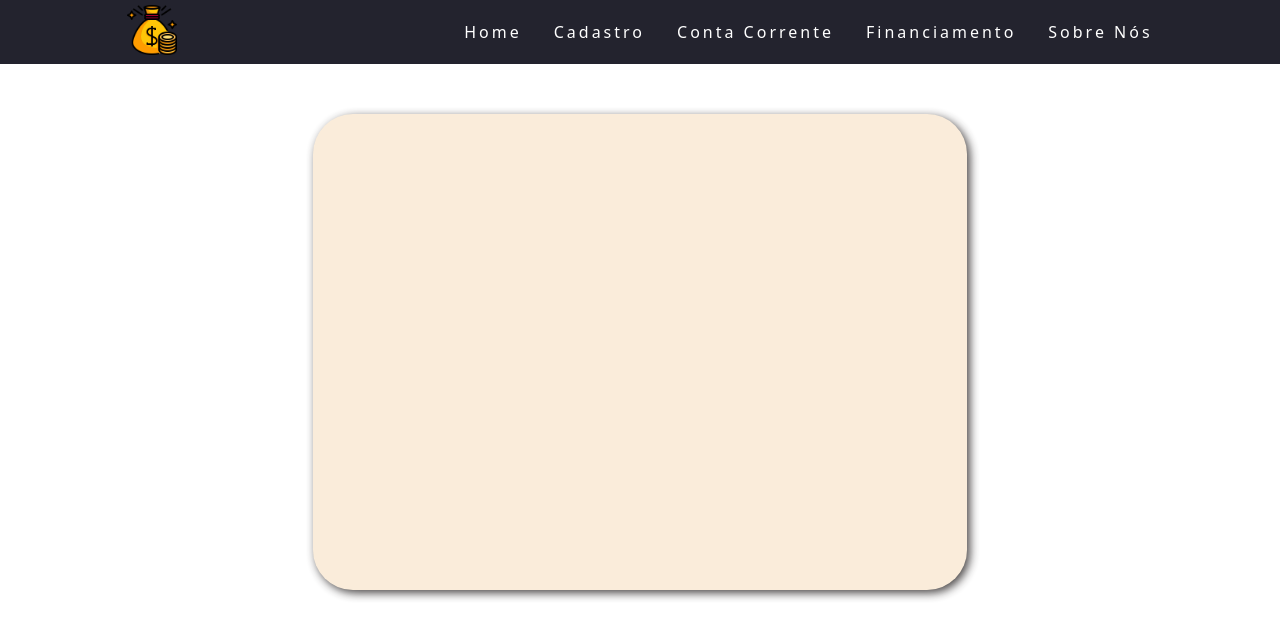
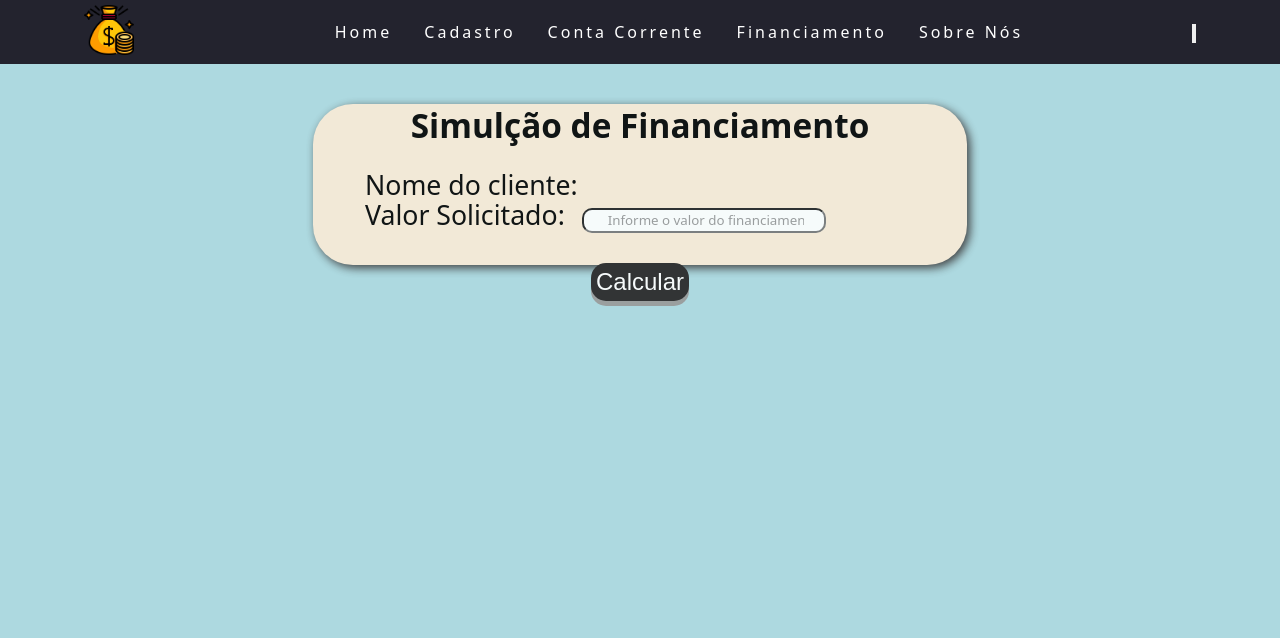
Before and after one commit to vitorripper/Banco, a React (Create React App) app: page /financiamento in a window 1280 px wide. Shown: the top 638 px of the page. Built offline with nearby package versions, Linux system fonts and the light colour scheme.

Commit message:
financiamento 1/3

```diff
--- a/src/components/Header/index.js
+++ b/src/components/Header/index.js
@@ -23,7 +23,12 @@ function Header(){
 
             </ul>
 
+            <div className="menu">
+                <button><img className="icon" src=""></img></button>
+            </div>
+
         </nav>
+
         </header>
 
     )
--- a/src/pages/Cadastro/cadastro.css
+++ b/src/pages/Cadastro/cadastro.css
@@ -6,12 +6,12 @@
     font-size: 20pt;
     font-style: normal ;
     padding-top: 0.5%;
-    padding-bottom: 25%;
+    padding-bottom: 18%;
     font-family: system-ui, -apple-system, BlinkMacSystemFont, 'Segoe UI', Roboto, Oxygen, Ubuntu, Cantarell, 'Open Sans', 'Helvetica Neue', sans-serif;
     width: 650px;
-    height: 150px;
+    height: 100px;
     margin:auto;
-    margin-top: 50px;
+    margin-top: 100px;
     box-shadow: 3px 3px 10px rgb(53, 49, 49);
     margin-bottom: 1px;
     text-align:center;
@@ -35,7 +35,7 @@
     font-family: system-ui, -apple-system, BlinkMacSystemFont, 'Segoe UI', Roboto, Oxygen, Ubuntu, Cantarell, 'Open Sans', 'Helvetica Neue', sans-serif;
     width: 650px;
     height: 270px;
-    margin-top: 10px;
+    margin-top: 80px;
     box-shadow: 3px 3px 10px rgb(53, 49, 49);
     margin-bottom: 1px;
     text-align:center;
--- a/src/pages/Cadastro/index.js
+++ b/src/pages/Cadastro/index.js
@@ -1,9 +1,10 @@
 import {useState} from 'react';
 import './cadastro.css';
 
+
 function Cadastro(){
 
-    const [nome, setNome]= useState('.....');
+    const [nome, setNome]= useState('');
     const [cpf, setcpf]= useState('.....');
     const [endereco, setendereco]= useState('.....');
 
--- a/src/pages/Financiamento/financiamento.css
+++ b/src/pages/Financiamento/financiamento.css
@@ -0,0 +1,48 @@
+.dadosfinan{
+    background: #FAEBD7;
+    border-radius: 40px;
+    padding: 200px 2px;
+    font-size: 20pt;
+    font-style: normal ;
+    padding-top: 0.5%;
+    padding-bottom: 12%;
+    font-family: system-ui, -apple-system, BlinkMacSystemFont, 'Segoe UI', Roboto, Oxygen, Ubuntu, Cantarell, 'Open Sans', 'Helvetica Neue', sans-serif;
+    width: 650px;
+    height: 1px;
+    margin:auto;
+    margin-top: 40px;
+    box-shadow: 3px 3px 10px rgb(53, 49, 49);
+    margin-bottom: 1px;
+    text-align:center;
+    line-height: 30px;
+    opacity: 0.9;
+    object-fit: cover;
+
+}
+.titulo1{
+    font-size: 25pt;
+    font-family: system-ui, -apple-system, BlinkMacSystemFont, 'Segoe UI', Roboto, Oxygen, Ubuntu, Cantarell, 'Open Sans', 'Helvetica Neue', sans-serif;
+    text-align: center;
+
+}
+.botaof{
+    padding: 5px 5px;
+    margin-top: 30px;
+    font-size: 24px;
+    text-align: center;
+    cursor: pointer;
+    outline: none;
+    color: #fff;
+    background-color: #252323;
+    border: none;
+    border-radius: 15px;
+    box-shadow: 0 5px #999;
+    display: inline-block;
+    margin:center;
+
+
+}
+.cadastrof{
+    text-align: left;
+    margin-left: 50px;
+}
--- a/src/pages/Financiamento/index.js
+++ b/src/pages/Financiamento/index.js
@@ -1,15 +1,30 @@
 import { Link } from "react-router-dom";
 import {useState} from 'react';
 import './financiamento.css';
+
+
+
 
 function Financiamento(){
 
 
 
     return(
-        <div className="conta">
+        <div className="financiamento">
+        <div className="dadosfinan">
+            <h1 className="titulo1">Simulção de Financiamento</h1>
+            <br></br>
+            <div className="cadastrof">
+            <span>Nome do cliente:  </span>
+            <br></br>
+            <div>
+            <label>Valor Solicitado: </label>
+            <input className="valor" placeholder="Informe o valor do financiamento"></input>
+            </div>
+            </div>
+            <button className='botaof' type="submit">Calcular</button>
 
-
+        </div>
 
         </div>
     )
--- a/src/pages/Home/banco.css
+++ b/src/pages/Home/banco.css
@@ -1,5 +1,6 @@
 .homep{
     display: inline;
+    background-color: #4ac3d8;
 
 }
 
@@ -22,10 +23,8 @@
     margin-top: 10%;
     margin-right: 2.5%;
     margin-left: 2.5%;
+    font-family: system-ui, -apple-system, BlinkMacSystemFont, 'Segoe UI', Roboto, Oxygen, Ubuntu, Cantarell, 'Open Sans', 'Helvetica Neue', sans-serif;
 
-
-
+}body{
+    background: #add9e0;
 }
-body{
-    background: white;
-}
--- a/src/pages/Home/index.js
+++ b/src/pages/Home/index.js
@@ -21,6 +21,7 @@ function Home(){
         It has survived not only five centuries, but also the leap into electronic typesetting, remaining essentially unchanged.
         </span>
 
+
         </div>
 
 
```
